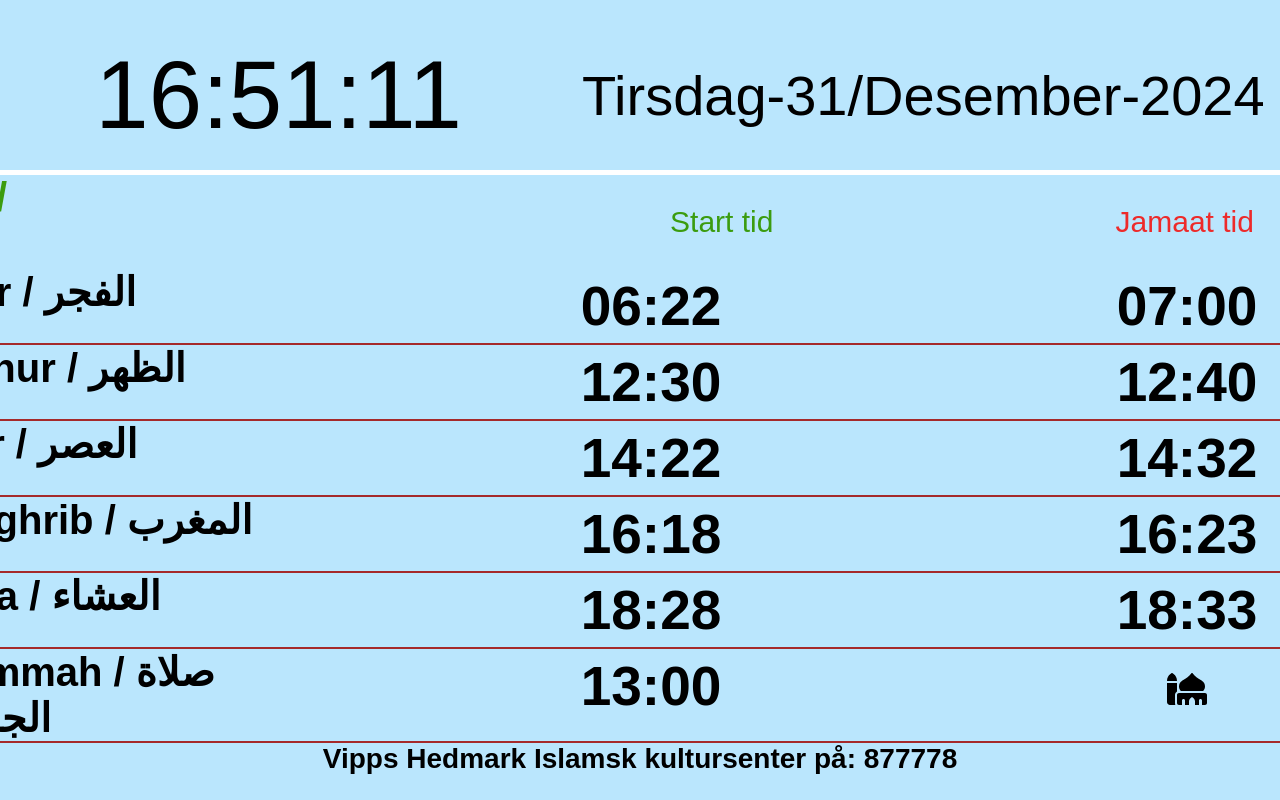
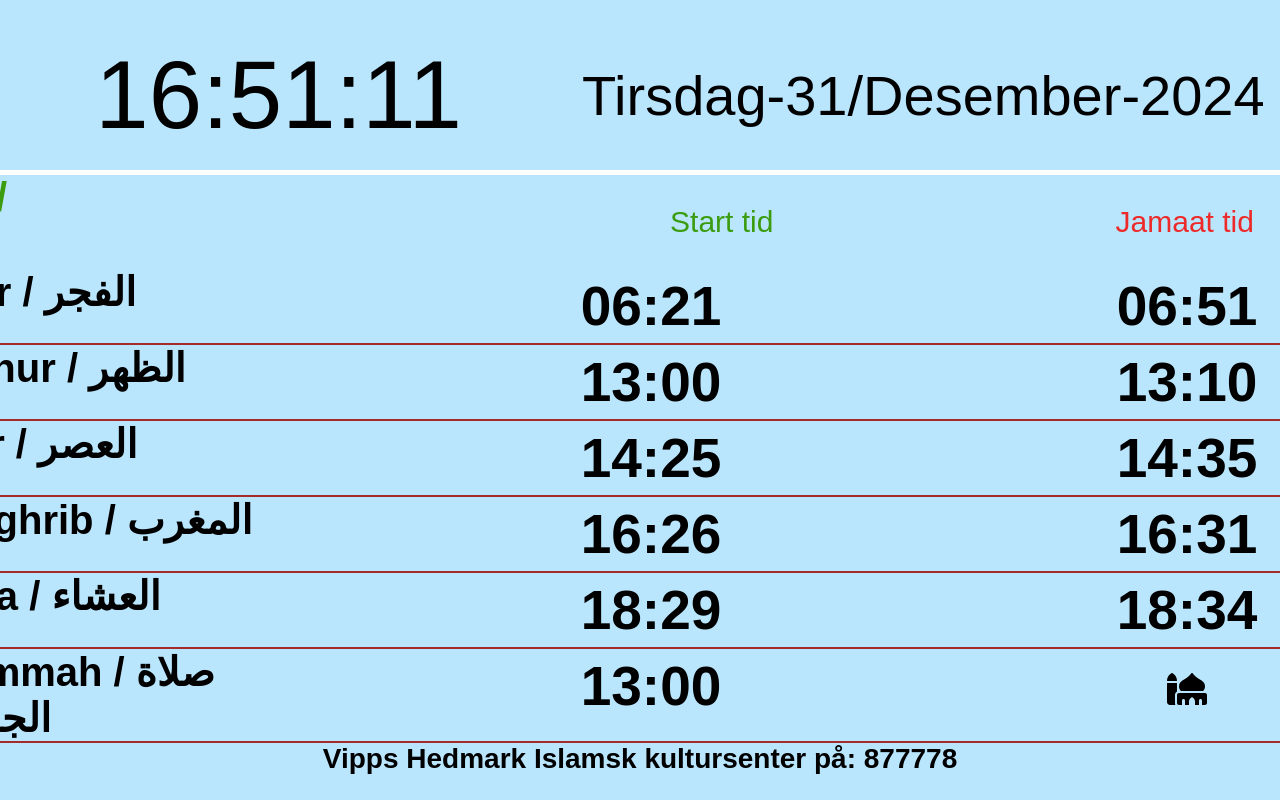
Before and after one commit to abdilatiiif/MoskeApp0.2, a React (Vite) app: page / in a window 1280 px wide. Shown: the top 800 px of the page. Built offline with nearby package versions, Linux system fonts and the light colour scheme; a web font is replaced by a local one.

Commit message:
feil tid

```diff
--- a/src/App.jsx
+++ b/src/App.jsx
@@ -17,8 +17,8 @@ const bonnetider = [
       isha: "17:36",
     },
     2: {
-      fajr: "06:51",
-      jamat_fajr: "07:31",
+      fajr: "06:52",
+      jamat_fajr: "07:32",
       soloppgang: "09:24",
       duhur: "12:25",
       asr: "13:45",
@@ -26,8 +26,8 @@ const bonnetider = [
       isha: "17:37",
     },
     3: {
-      fajr: "06:51",
-      jamat_fajr: "07:31",
+      fajr: "06:52",
+      jamat_fajr: "07:32",
       soloppgang: "09:23",
       duhur: "12:30",
       asr: "13:47",
@@ -35,8 +35,8 @@ const bonnetider = [
       isha: "17:39",
     },
     4: {
-      fajr: "06:50",
-      jamat_fajr: "07:30",
+      fajr: "06:52",
+      jamat_fajr: "07:31",
       soloppgang: "09:22",
       duhur: "12:25",
       asr: "13:48",
@@ -44,17 +44,17 @@ const bonnetider = [
       isha: "17:40",
     },
     5: {
-      fajr: "06:50",
-      jamat_fajr: "07:30",
-      soloppgang: "09:21",
+      fajr: "06:51",
+      jamat_fajr: "07:31",
+      soloppgang: "09:22",
       duhur: "12:25",
       asr: "13:49",
       maghrib: "15:22",
       isha: "17:41",
     },
     6: {
-      fajr: "06:49",
-      jamat_fajr: "07:29",
+      fajr: "06:51",
+      jamat_fajr: "07:30",
       soloppgang: "09:21",
       duhur: "12:30",
       asr: "13:50",
@@ -62,112 +62,112 @@ const bonnetider = [
       isha: "17:42",
     },
     7: {
-      fajr: "06:48",
-      jamat_fajr: "07:28",
-      soloppgang: "09:20",
+      fajr: "06:50",
+      jamat_fajr: "07:29",
+      soloppgang: "09:19",
       duhur: "12:30",
       asr: "13:51",
       maghrib: "15:26",
       isha: "17:44",
     },
     8: {
-      fajr: "06:47",
-      jamat_fajr: "07:27",
-      soloppgang: "09:19",
+      fajr: "06:50",
+      jamat_fajr: "07:28",
+      soloppgang: "09:18",
       duhur: "12:30",
       asr: "13:52",
       maghrib: "15:28",
       isha: "17:45",
     },
     9: {
-      fajr: "06:46",
-      jamat_fajr: "07:26",
-      soloppgang: "09:18",
+      fajr: "06:49",
+      jamat_fajr: "07:27",
+      soloppgang: "09:17",
       duhur: "12:30",
       asr: "13:54",
       maghrib: "15:30",
       isha: "17:47",
     },
     10: {
-      fajr: "06:45",
-      jamat_fajr: "07:25",
-      soloppgang: "09:17",
+      fajr: "06:48",
+      jamat_fajr: "07:26",
+      soloppgang: "09:16",
       duhur: "12:30",
       asr: "13:55",
       maghrib: "15:32",
       isha: "17:48",
     },
     11: {
-      fajr: "06:44",
-      jamat_fajr: "07:24",
-      soloppgang: "09:16",
+      fajr: "06:48",
+      jamat_fajr: "07:25",
+      soloppgang: "09:14",
       duhur: "12:30",
-      asr: "13:57",
+      asr: "13:56",
       maghrib: "15:34",
       isha: "17:50",
     },
     12: {
-      fajr: "06:43",
-      jamat_fajr: "07:23",
-      soloppgang: "09:15",
+      fajr: "06:47",
+      jamat_fajr: "07:24",
+      soloppgang: "09:13",
       duhur: "12:30",
-      asr: "13:58",
-      maghrib: "15:36",
-      isha: "17:51",
+      asr: "13:57",
+      maghrib: "15:37",
+      isha: "17:52",
     },
     13: {
-      fajr: "06:42",
-      jamat_fajr: "07:22",
-      soloppgang: "09:14",
+      fajr: "06:46",
+      jamat_fajr: "07:23",
+      soloppgang: "09:11",
       duhur: "12:30",
-      asr: "14:00",
-      maghrib: "15:38",
+      asr: "13:59",
+      maghrib: "15:39",
       isha: "17:53",
     },
     14: {
-      fajr: "06:41",
+      fajr: "06:45",
       jamat_fajr: "07:21",
-      soloppgang: "09:13",
+      soloppgang: "09:10",
       duhur: "12:30",
-      asr: "14:01",
-      maghrib: "15:40",
+      asr: "14:00",
+      maghrib: "15:41",
       isha: "17:55",
     },
     15: {
-      fajr: "06:40",
+      fajr: "06:44",
       jamat_fajr: "07:20",
-      soloppgang: "09:12",
+      soloppgang: "09:08",
+      duhur: "12:30",
+      asr: "14:01",
+      maghrib: "15:44",
+      isha: "17:57",
+    },
+    16: {
+      fajr: "06:43",
+      jamat_fajr: "07:19",
+      soloppgang: "09:06",
       duhur: "12:30",
       asr: "14:03",
-      maghrib: "15:42",
-      isha: "17:56",
-    },
-    16: {
-      fajr: "06:39",
-      jamat_fajr: "07:19",
-      soloppgang: "09:11",
-      duhur: "12:30",
-      asr: "14:04",
-      maghrib: "15:44",
+      maghrib: "15:46",
       isha: "17:58",
     },
     17: {
-      fajr: "06:39",
-      jamat_fajr: "07:18",
-      soloppgang: "09:10",
-      duhur: "12:30",
-      asr: "14:06",
-      maghrib: "15:46",
+      fajr: "06:42",
+      jamat_fajr: "07:17",
+      soloppgang: "09:04",
+      duhur: "13:00",
+      asr: "14:04",
+      maghrib: "15:49",
       isha: "18:00",
     },
     18: {
-      fajr: "06:39",
-      jamat_fajr: "07:17",
-      soloppgang: "09:02",
+      fajr: "06:41",
+      jamat_fajr: "07:16",
+      soloppgang: "09:03",
       duhur: "12:30",
-      asr: "14:07",
-      maghrib: "15:54",
-      isha: "18:04",
+      asr: "14:06",
+      maghrib: "15:51",
+      isha: "18:02",
     },
     19: {
       fajr: "06:39",
@@ -180,111 +180,111 @@ const bonnetider = [
     },
     20: {
       fajr: "06:38",
-      jamat_fajr: "07:13",
+      jamat_fajr: "07:12",
       soloppgang: "08:59",
-      duhur: "12:30",
-      asr: "14:08",
+      duhur: "12:35",
+      asr: "14:09",
       maghrib: "15:56",
       isha: "18:06",
     },
     21: {
-      fajr: "06:36",
-      jamat_fajr: "07:12",
+      fajr: "06:37",
+      jamat_fajr: "07:11",
       soloppgang: "08:57",
-      duhur: "12:30",
-      asr: "14:09",
-      maghrib: "15:58",
+      duhur: "12:35",
+      asr: "14:10",
+      maghrib: "15:59",
       isha: "18:08",
     },
     22: {
       fajr: "06:35",
-      jamat_fajr: "07:11",
+      jamat_fajr: "07:09",
       soloppgang: "08:55",
-      duhur: "12:30",
-      asr: "14:10",
-      maghrib: "16:00",
+      duhur: "12:35",
+      asr: "14:11",
+      maghrib: "16:01",
       isha: "18:10",
     },
     23: {
       fajr: "06:34",
-      jamat_fajr: "07:10",
-      soloppgang: "08:54",
-      duhur: "12:30",
-      asr: "14:12",
-      maghrib: "16:02",
+      jamat_fajr: "07:07",
+      soloppgang: "08:52",
+      duhur: "12:35",
+      asr: "14:13",
+      maghrib: "16:04",
       isha: "18:12",
     },
     24: {
-      fajr: "06:32",
-      jamat_fajr: "07:08",
-      soloppgang: "08:52",
-      duhur: "12:30",
-      asr: "14:13",
-      maghrib: "16:04",
+      fajr: "06:33",
+      jamat_fajr: "07:05",
+      soloppgang: "08:50",
+      duhur: "13:00",
+      asr: "14:14",
+      maghrib: "16:07",
       isha: "18:14",
     },
     25: {
       fajr: "06:31",
-      jamat_fajr: "07:07",
-      soloppgang: "08:51",
-      duhur: "12:30",
-      asr: "14:14",
-      maghrib: "16:06",
+      jamat_fajr: "07:03",
+      soloppgang: "08:48",
+      duhur: "12:35",
+      asr: "14:16",
+      maghrib: "16:09",
       isha: "18:16",
     },
     26: {
-      fajr: "06:30",
-      jamat_fajr: "07:06",
-      soloppgang: "08:49",
-      duhur: "12:30",
-      asr: "14:16",
-      maghrib: "16:08",
+      fajr: "06:29",
+      jamat_fajr: "07:01",
+      soloppgang: "08:46",
+      duhur: "12:35",
+      asr: "14:17",
+      maghrib: "16:12",
       isha: "18:18",
     },
     27: {
       fajr: "06:28",
-      jamat_fajr: "07:05",
-      soloppgang: "08:47",
-      duhur: "12:30",
-      asr: "14:17",
-      maghrib: "16:10",
+      jamat_fajr: "06:59",
+      soloppgang: "08:44",
+      duhur: "12:35",
+      asr: "14:19",
+      maghrib: "16:15",
       isha: "18:20",
     },
     28: {
-      fajr: "06:27",
-      jamat_fajr: "07:04",
-      soloppgang: "08:45",
-      duhur: "12:30",
-      asr: "14:18",
-      maghrib: "16:12",
+      fajr: "06:26",
+      jamat_fajr: "06:57",
+      soloppgang: "08:41",
+      duhur: "12:35",
+      asr: "14:20",
+      maghrib: "16:17",
       isha: "18:22",
     },
     29: {
-      fajr: "06:25",
-      jamat_fajr: "07:02",
-      soloppgang: "08:44",
-      duhur: "12:30",
-      asr: "14:20",
-      maghrib: "16:14",
+      fajr: "06:24",
+      jamat_fajr: "06:55",
+      soloppgang: "08:39",
+      duhur: "12:35",
+      asr: "14:22",
+      maghrib: "16:20",
       isha: "18:24",
     },
     30: {
-      fajr: "06:24",
-      jamat_fajr: "07:01",
-      soloppgang: "08:42",
-      duhur: "12:30",
-      asr: "14:21",
-      maghrib: "16:16",
+      fajr: "06:23",
+      jamat_fajr: "06:53",
+      soloppgang: "08:36",
+      duhur: "12:35",
+      asr: "14:23",
+      maghrib: "16:23",
       isha: "18:26",
     },
     31: {
-      fajr: "06:22",
-      jamat_fajr: "07:00",
-      soloppgang: "08:40",
-      duhur: "12:30",
-      asr: "14:22",
-      maghrib: "16:18",
-      isha: "18:28",
+      fajr: "06:21",
+      jamat_fajr: "06:51",
+      soloppgang: "08:34",
+      duhur: "13:00",
+      asr: "14:25",
+      maghrib: "16:26",
+      isha: "18:29",
     },
   },
 ];
@@ -299,8 +299,6 @@ function App() {
       const now = new Date();
       const time = now.toLocaleTimeString("en-GB");
 
-      console.log(time);
-
       setTime(time);
 
       function formatDate(date) {
@@ -313,6 +311,7 @@ function App() {
           "Fredag",
           "Lørdag",
         ];
+
         const months = [
           "Januar",
           "Februar",
```
